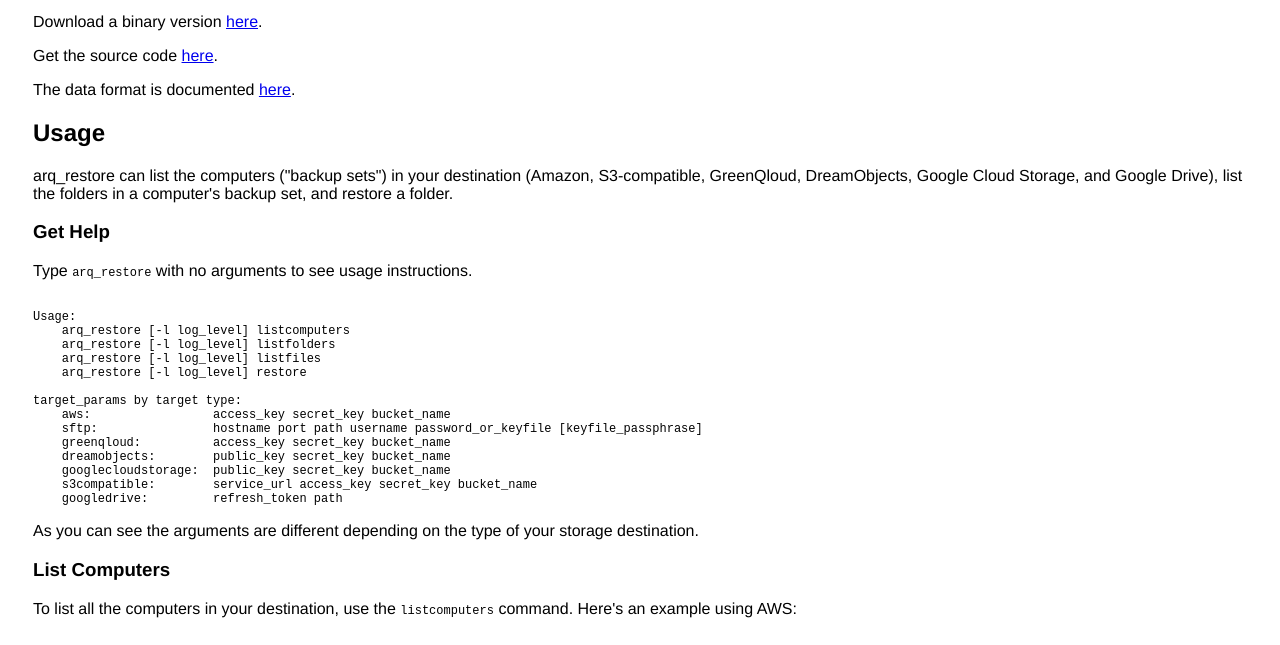
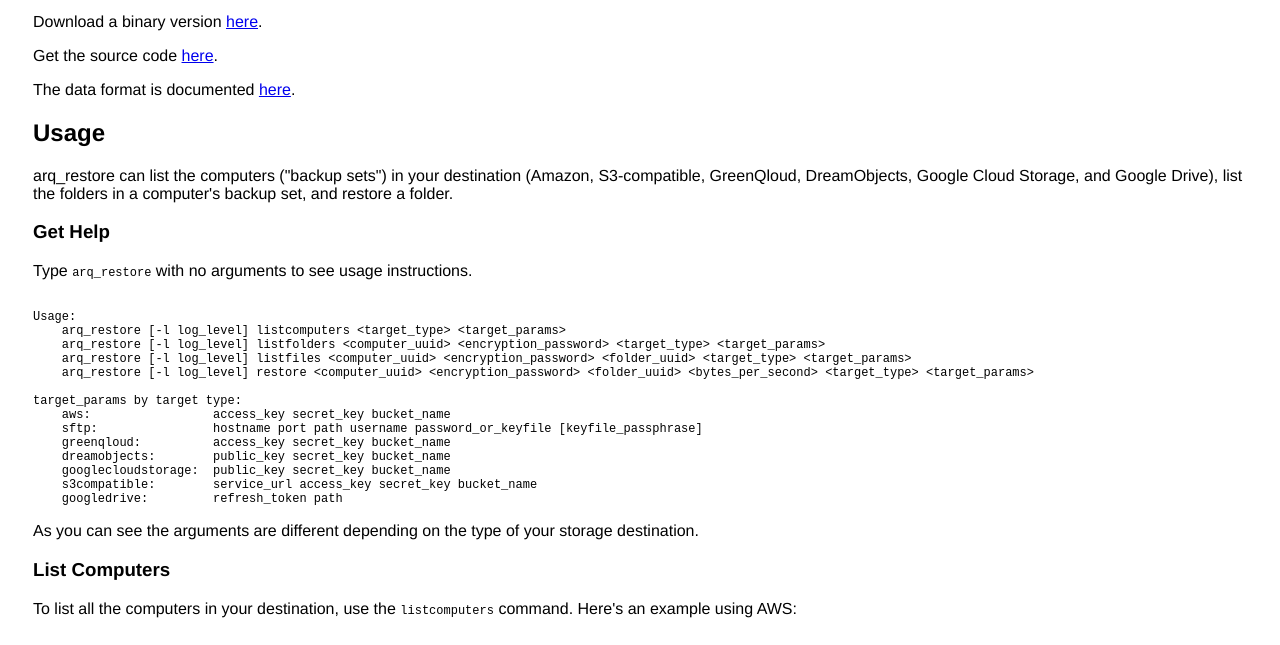
Before and after one commit to sreitshamer/sreitshamer.github.com, a plain HTML site: page arq_restore/index.html in a window 1280 px wide. Shown: the part 134-779 px from the top of the page. Drawn offline with Linux system fonts and the light colour scheme.

Commit message:
HTML encoding needed on options

```diff
--- a/arq_restore/index.html
+++ b/arq_restore/index.html
@@ -21,10 +21,10 @@
 
 <pre><code>
 Usage:
-    arq_restore [-l log_level] listcomputers <target_type> <target_params>
-    arq_restore [-l log_level] listfolders <computer_uuid> <encryption_password> <target_type> <target_params>
-    arq_restore [-l log_level] listfiles <computer_uuid> <encryption_password> <folder_uuid> <target_type> <target_params>
-    arq_restore [-l log_level] restore <computer_uuid> <encryption_password> <folder_uuid> <bytes_per_second> <target_type> <target_params>
+    arq_restore [-l log_level] listcomputers &lt;target_type&gt; &lt;target_params&gt;
+    arq_restore [-l log_level] listfolders &lt;computer_uuid&gt; &lt;encryption_password&gt; &lt;target_type&gt; &lt;target_params&gt;
+    arq_restore [-l log_level] listfiles &lt;computer_uuid&gt; &lt;encryption_password&gt; &lt;folder_uuid&gt; &lt;target_type&gt; &lt;target_params&gt;
+    arq_restore [-l log_level] restore &lt;computer_uuid&gt; &lt;encryption_password&gt; &lt;folder_uuid&gt; &lt;bytes_per_second&gt; &lt;target_type&gt; &lt;target_params&gt;
 
 target_params by target type:
     aws:                 access_key secret_key bucket_name
```
